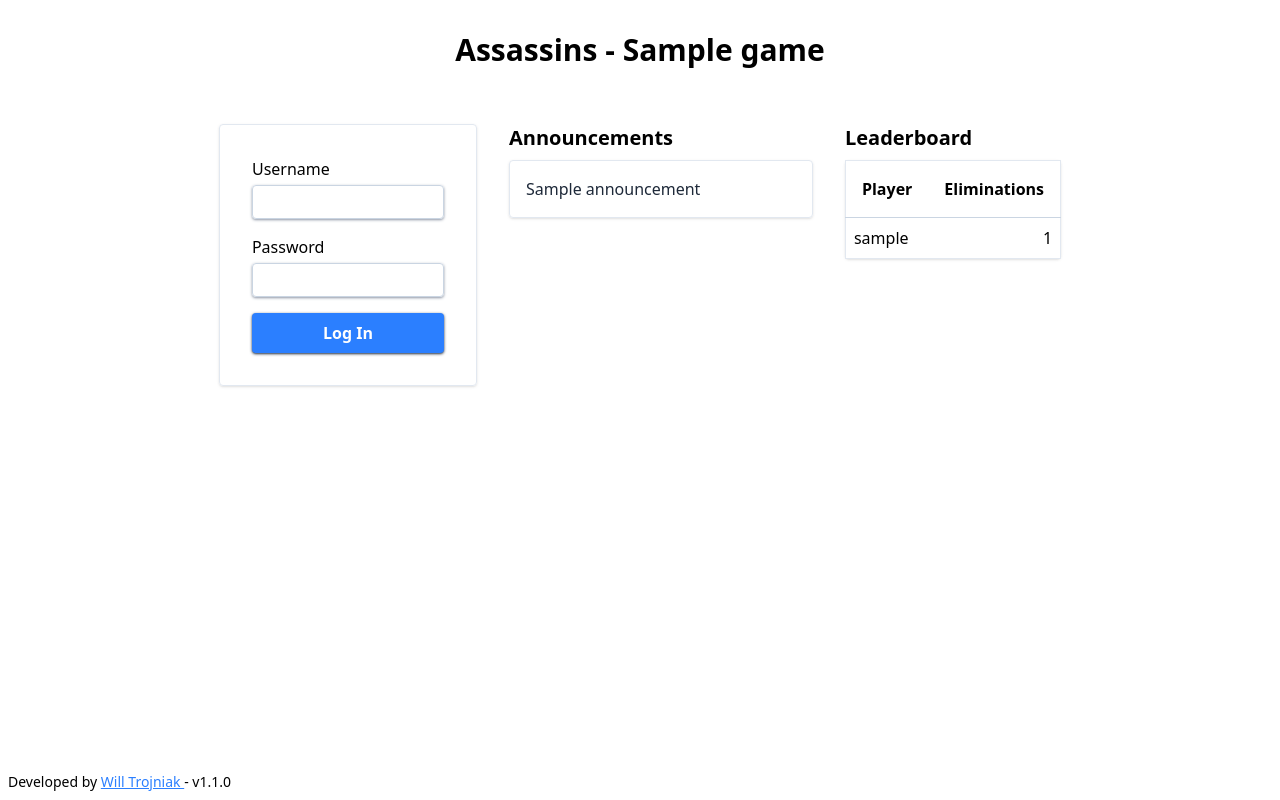
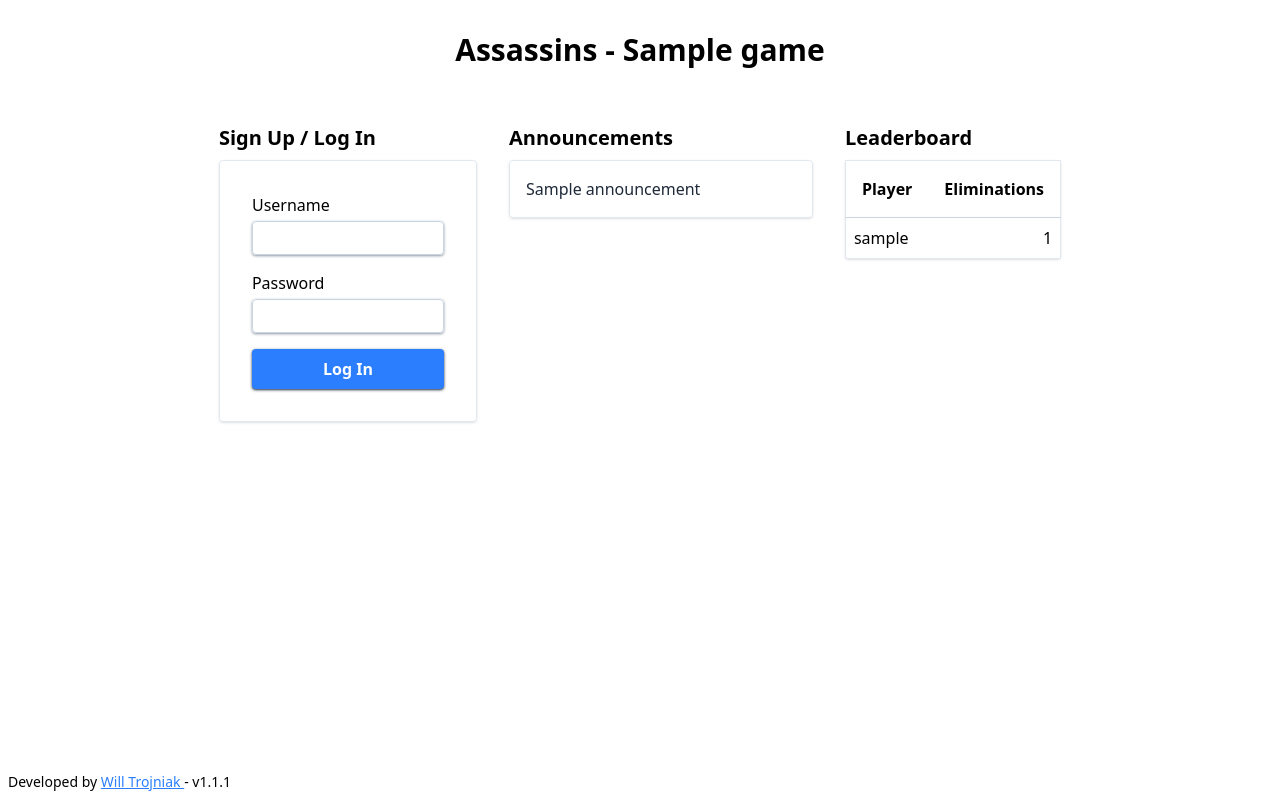
Before and after one commit to willtrojniak/assassins, a Flask app: template templates/game.html in a window 1280 px wide. Run offline with Flask 3, Linux system fonts and the light colour scheme; the template is opened without the code that fills it: most values are stand-ins (such as "Sample title", 1, 10 or a date in 2020); style sheets or scripts are compiled from the project's sources.

Commit message:
fix: 🔧 correct visual issues

```diff
--- a/templates/footer.html
+++ b/templates/footer.html
@@ -1,4 +1,4 @@
 <footer class="text-sm text-center fixed bottom-2 left-2">
   Developed by <a href="https://willtrojniak.com" class="underline text-blue-500"> Will Trojniak </a>
-  - v1.1.0
+  - v1.1.1
 </footer>
--- a/templates/game.html
+++ b/templates/game.html
@@ -28,7 +28,9 @@
     {% endif %}
     {% endif %}
   </div>
-  <div class="flex flex-row flex-wrap justify-center mb-16 gap-8 px-16">
+  <div class="flex flex-row flex-wrap justify-center items-start mb-16 gap-8 px-16">
+    <div>
+      <h2 class="font-bold text-xl mb-2">Sign Up / Log In</h2>
       <form action="{{ url_for('game.login_post_handler', game_id_param=id )}}" method="post"
         class="border border-slate-200 shadow p-8 rounded flex flex-col">
         <label for="username" class="font-light mb-1">Username</label>
@@ -56,6 +58,7 @@
         {% endfor %}
         {% endwith %}
       </form>
+    </div>
     <div>
       <h2 class="font-bold text-xl mb-2">Announcements</h2>
       <div class="border border-slate-200 shadow p-4 rounded w-76 text-gray-800">
```
Lines whose indentation alone changed are shown as unchanged.
